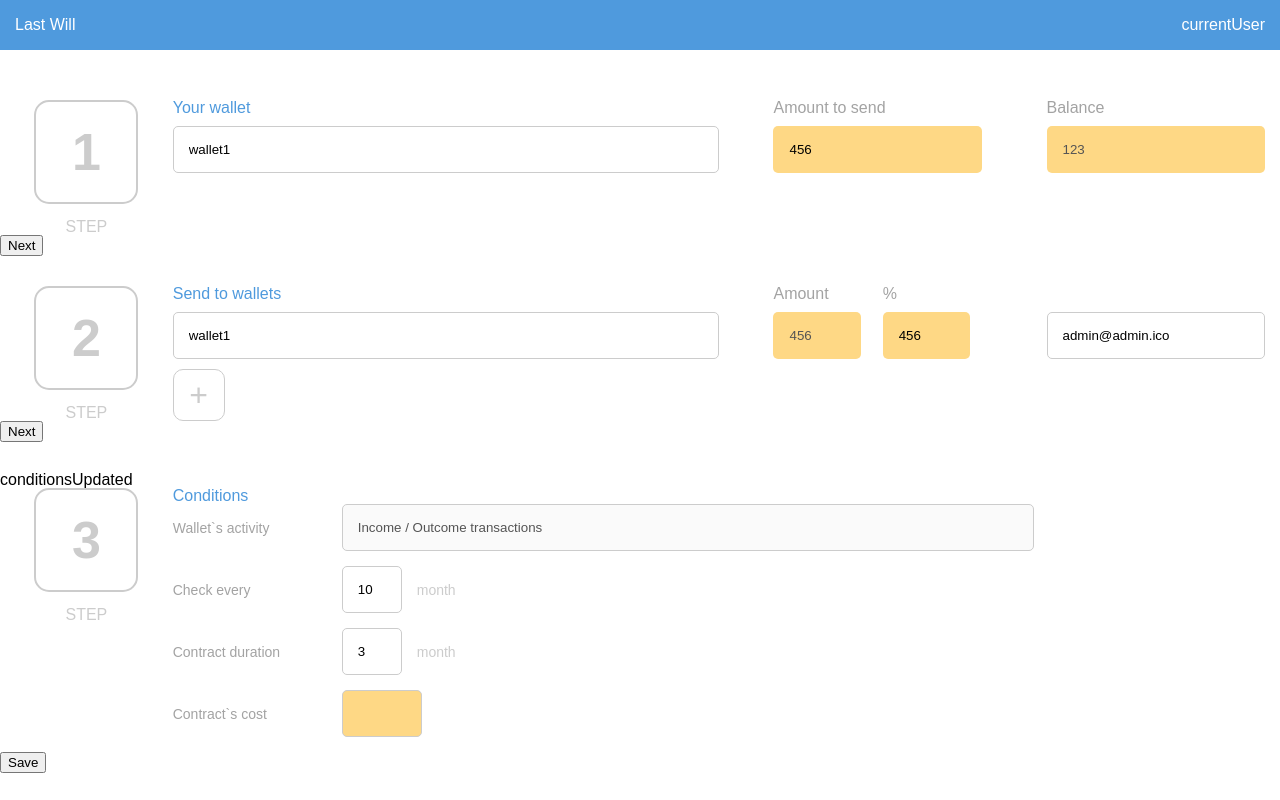
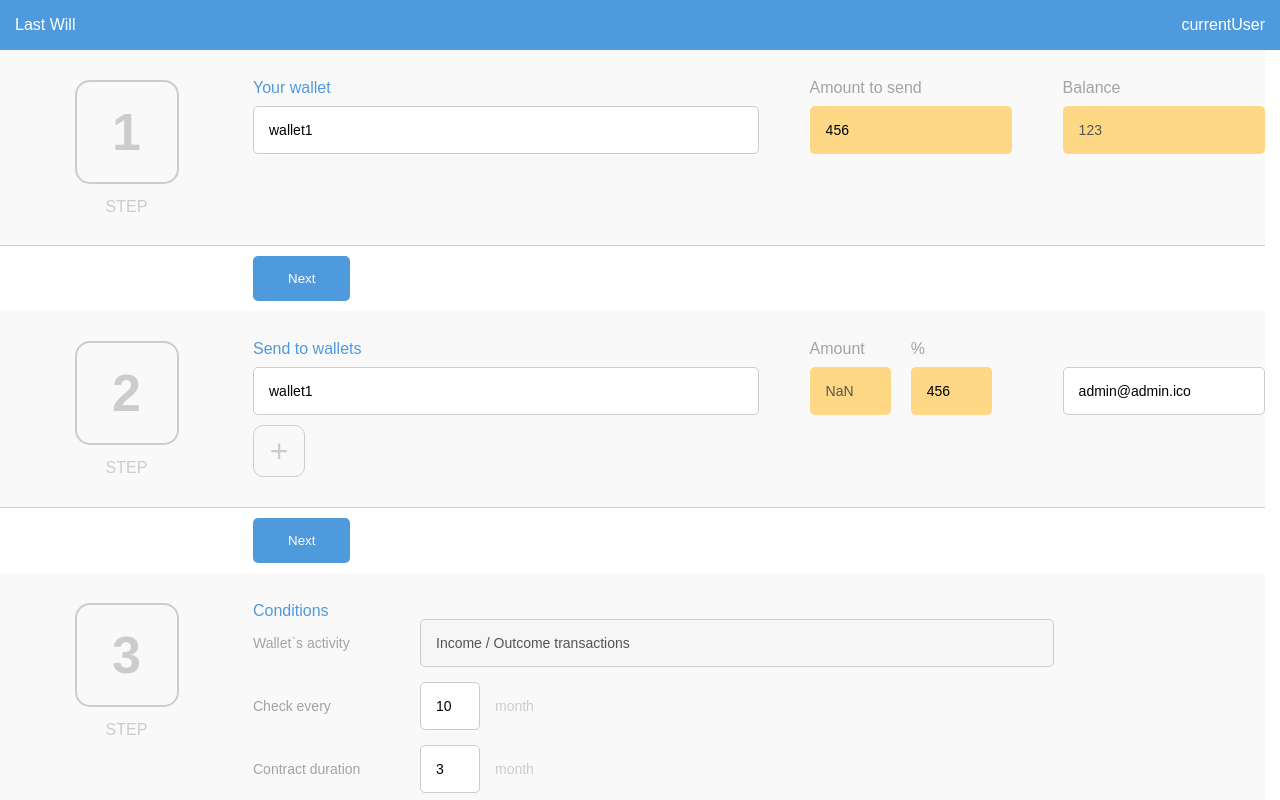
Before and after one commit to MyWishPlatform/lastwill_frontend, an Angular app: page /contract in a window 1280 px wide. Shown: the top 800 px of the page. Built offline with nearby package versions, Linux system fonts and the light colour scheme.

Commit message:
sync child and parents && markup

```diff
--- a/src/app/new-contract/new-contract.component.html
+++ b/src/app/new-contract/new-contract.component.html
@@ -3,10 +3,10 @@
     <app-step-1 (sourceUpdated)="handleSourceUpdated($event)"></app-step-1>
   </div>
   <div class="step-wrapper">
-    <app-step-2 (destinyUpdated)="handleDestinyUpdated($event)"></app-step-2>
-  </div>conditionsUpdated
+    <app-step-2 (destinyUpdated)="handleDestinyUpdated($event)" [wallet]="sourceWallet"></app-step-2>
+  </div>
   <div class="step-wrapper">
-    <app-step-3 (conditionsUpdated)="handleConditionsUpdated($event)"></app-step-3>
+    <app-step-3 (conditionsUpdated)="handleConditionsUpdated($event)" [wallet]="sourceWallet"></app-step-3>
   </div>
   <input type="button" class="bcg-blue new-contract--submit-btn" value="Pay & Create COntract" (click)="sendContract()">
 </section>
--- a/src/app/new-contract/new-contract.component.scss
+++ b/src/app/new-contract/new-contract.component.scss
@@ -1,5 +1,5 @@
 .new-contract {
-  margin-top: 100px;
+  margin-top: 50px;
   width: 100%;
   height: 100%;
   display: flex;
@@ -10,14 +10,13 @@
   box-sizing: border-box;
   .step-wrapper {
     width: 100%;
-    margin-bottom: 30px;
   }
-  &--submit-btn {
+  &--submit-btn, &--next-btn {
     padding: 15px 35px;
     color: white;
     border: transparent;
     border-radius: 5px;
-    margin: 50px;
+    margin: 10px 0 10px 20%;
     cursor: pointer;
   }
 }
@@ -25,8 +24,12 @@
 .step {
   display: flex;
   flex-direction: row;
+  background-color: rgb(249, 249, 249);
+  padding-top: 30px;
+  padding-bottom: 30px;
+  border-bottom: 1px solid #ccc;
   .number {
-    width: 200px;
+    width: 20%;
     text-align: center;
     .value {
       margin: auto;
--- a/src/app/new-contract/new-contract.component.ts
+++ b/src/app/new-contract/new-contract.component.ts
@@ -11,7 +11,8 @@ export class NewContractComponent implements OnInit {
   ngOnInit() {
     this.sourceWallet = {
       'source': {},
-      'destination': {}
+      'destination': {},
+      'conditions': {}
     };
   }
   sendContract() {
--- a/src/app/new-contract/step-1/step-1.component.html
+++ b/src/app/new-contract/step-1/step-1.component.html
@@ -8,12 +8,12 @@
     <div  class="content-wrapper">
       <div class="wallet-input">
         <h5 class="color-blue">Your wallet</h5>
-        <input type="text" [(ngModel)]="source.wallet">
+        <input type="text" [(ngModel)]="source.wallet" (ngModelChange)="handleSource(source)">
       </div>
       <div class="wallet-amount">
         <h5 class="color-gray">Amount to send</h5>
         <div class="wallet-amount--controls">
-          <input type="text" class="bcg-yellow" [(ngModel)]="source.amount">
+          <input type="text" class="bcg-yellow" [(ngModel)]="source.amount" (ngModelChange)="handleSource(source)">
           <!--<div class="dropdown">-->
             <!--<span>selected value</span>-->
             <!--<ul>-->
@@ -34,4 +34,4 @@
     <!--</div>-->
   </div>
 </section>
-<button (click)="saveSource() ">Next</button>
+<input type="button" class="bcg-blue new-contract--next-btn" (click)="handleSource()" value="Next">
--- a/src/app/new-contract/step-1/step-1.component.scss
+++ b/src/app/new-contract/step-1/step-1.component.scss
@@ -2,7 +2,7 @@
 .step-1 {
   @extend .step;
   .content {
-    width: 100%;
+    width: 80%;
     .content-wrapper {
       display: flex;
       flex-direction: row;
@@ -20,6 +20,9 @@
         padding: 15px;
         border-radius: 5px;
         border: 1px solid #ccc;
+        font-size: 14px;
+        box-sizing: border-box;
+        width: 100%;
       }
       .wallet {
         &-input {
--- a/src/app/new-contract/step-1/step-1.component.ts
+++ b/src/app/new-contract/step-1/step-1.component.ts
@@ -17,9 +17,9 @@ export class Step1Component implements OnInit {
         'wallet': 'wallet1',
         'amount': 456,
         'balance': 123
-      }
+      };
   }
-  saveSource() {
+  handleSource() {
     this.sourceUpdated.emit(this.source);
   }
   //addWallet(): void {
--- a/src/app/new-contract/step-2/step-2.component.html
+++ b/src/app/new-contract/step-2/step-2.component.html
@@ -8,12 +8,12 @@
     <div *ngFor="let item of destination" class="content-wrapper">
       <div class="wallet-input">
         <h5 class="color-blue">Send to wallets</h5>
-        <input type="text" [(ngModel)]="item.wallet">
+        <input type="text" [(ngModel)]="item.wallet" (ngModelChange)="handleDestination(destination)">
       </div>
       <div class="wallet-amount">
         <div class="wallet-amount--controls">
           <h5 class="color-gray">Amount</h5>
-          <input type="text" class="bcg-yellow" [(ngModel)]="item.amount" disabled>
+          <input type="text" class="bcg-yellow" value="{{wallet.source.balance*item.amount/100}}" disabled>
           <!--<div class="dropdown">-->
           <!--<span>selected value</span>-->
           <!--<ul>-->
@@ -25,7 +25,7 @@
         </div>
         <div class="wallet-amount--controls">
           <h5 class="color-gray">%</h5>
-          <input type="text" class="bcg-yellow" [(ngModel)]="item.amount">
+          <input type="text" class="bcg-yellow" [(ngModel)]="item.amount" (ngModelChange)="handleDestination(destination)">
           <!--<div class="dropdown">-->
           <!--<span>selected value</span>-->
           <!--<ul>-->
@@ -38,7 +38,7 @@
       </div>
       <div class="wallet-balance wallet-balance__notice">
         <h5 class="color-gray">&nbsp;</h5>
-        <input type="text" [(ngModel)]="item.notification">
+        <input type="text" [(ngModel)]="item.notification" (ngModelChange)="handleDestination(destination)">
       </div>
     </div>
     <div class="add-wallet-btn" (click)="addWallet()">
@@ -46,4 +46,4 @@
     </div>
   </div>
 </section>
-<button (click)="saveDestination()">Next</button>
+<input type="button" class="bcg-blue new-contract--next-btn" (click)="handleDestination()" value="Next">
--- a/src/app/new-contract/step-2/step-2.component.scss
+++ b/src/app/new-contract/step-2/step-2.component.scss
@@ -2,7 +2,7 @@
 .step-2 {
   @extend .step;
   .content {
-    width: 100%;
+    width: 80%;
     .content-wrapper {
       display: flex;
       flex-direction: row;
@@ -20,6 +20,9 @@
         padding: 15px;
         border-radius: 5px;
         border: 1px solid #ccc;
+        font-size: 14px;
+        box-sizing: border-box;
+        width: 100%;
       }
       .wallet {
         &-input {
--- a/src/app/new-contract/step-2/step-2.component.ts
+++ b/src/app/new-contract/step-2/step-2.component.ts
@@ -7,6 +7,7 @@ import { Component, EventEmitter, Input, OnInit, Output } from '@angular/core';
 })
 export class Step2Component implements OnInit {
   private destination;
+  @Input() wallet: Object;
   @Output() destinyUpdated = new EventEmitter();
   constructor() { }
   ngOnInit() {
@@ -26,7 +27,7 @@ export class Step2Component implements OnInit {
     };
     this.destination.push(item);
   }
-  saveDestination() {
+  handleDestination() {
     this.destinyUpdated.emit(this.destination);
   }
 
--- a/src/app/new-contract/step-3/step-3.component.html
+++ b/src/app/new-contract/step-3/step-3.component.html
@@ -14,14 +14,14 @@
     <div class="condition-block">
       <div class="condition-block--label color-gray">Check every</div>
       <div class="condition-block--value">
-        <input type="text" class="condition-block--value__duration-input" [(ngModel)]="conditions.duration">
+        <input type="text" class="condition-block--value__duration-input" [(ngModel)]="conditions.duration" (ngModelChange)="handleConditions(conditions)">
           <span>month</span>
       </div>
     </div>
     <div class="condition-block">
       <div class="condition-block--label color-gray">Contract duration</div>
       <div class="condition-block--value">
-        <input type="text" class="condition-block--value__uptime-input" [(ngModel)]="conditions.uptime">
+        <input type="text" class="condition-block--value__uptime-input" [(ngModel)]="conditions.uptime" (ngModelChange)="handleConditions(conditions)">
           <span>month</span>
       </div>
     </div>
@@ -33,4 +33,4 @@
     </div>
   </div>
 </section>
-<button (click)="saveConditions()">Save</button>
+<input type="button" class="bcg-blue new-contract--next-btn" (click)="handleConditions()" value="Next">
--- a/src/app/new-contract/step-3/step-3.component.scss
+++ b/src/app/new-contract/step-3/step-3.component.scss
@@ -2,7 +2,7 @@
 .step-3 {
   @extend .step;
   .content {
-    width: 100%;
+    width: 80%;
     display: flex;
     flex-direction: column;
     .condition-block {
@@ -23,6 +23,7 @@
           border-radius: 5px;
           border: 1px solid #ccc;
           box-sizing: border-box;
+          font-size: 14px;
         }
         &__uptime-input,&__duration-input {
           width: 60px;
--- a/src/app/new-contract/step-3/step-3.component.ts
+++ b/src/app/new-contract/step-3/step-3.component.ts
@@ -7,7 +7,10 @@ import { Component, EventEmitter, Input, OnInit, Output } from '@angular/core';
 })
 export class Step3Component implements OnInit {
   @Input() conditions;
+  @Input() wallet: Object;
   @Output() conditionsUpdated = new EventEmitter();
+  private conditionsNormalized;
+  protected SECONDS = 2592000;
   constructor() { }
 
   ngOnInit() {
@@ -15,10 +18,14 @@ export class Step3Component implements OnInit {
       'duration': 10,
       'uptime': 3
     };
+    this.conditionsNormalized = {};
   }
-  saveConditions() {
-    this.conditionsUpdated.emit(this.conditions);
+  normalizeConditions() {
+    this.conditionsNormalized.duration = this.conditions.duration * this.SECONDS;
+    this.conditionsNormalized.uptime = this.conditions.uptime * this.SECONDS;
+  }
+  handleConditions() {
+    this.normalizeConditions();
+    this.conditionsUpdated.emit(this.conditionsNormalized);
   }
 }
-
-// TODO make contract cost
```
